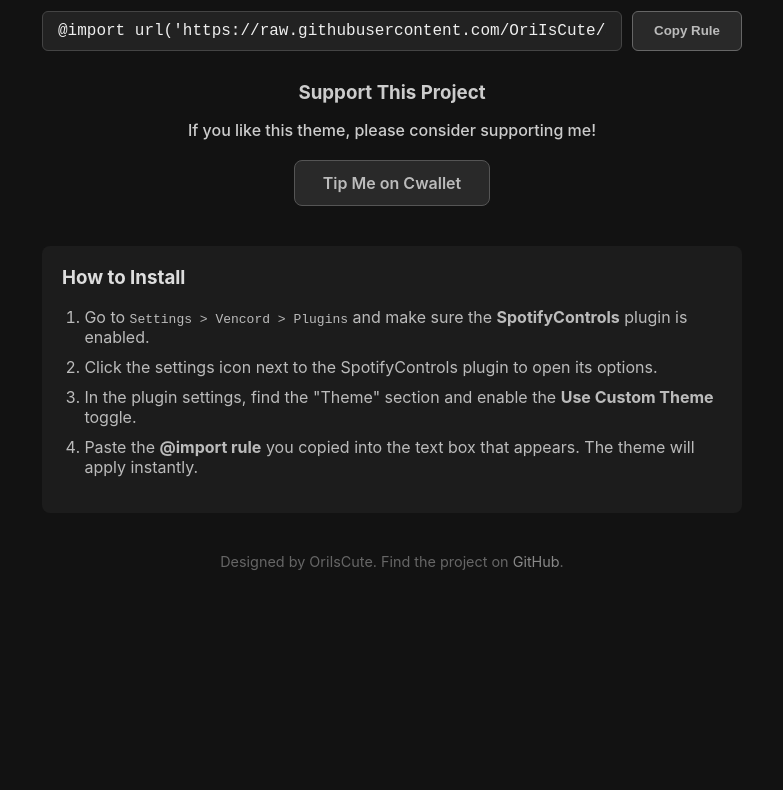
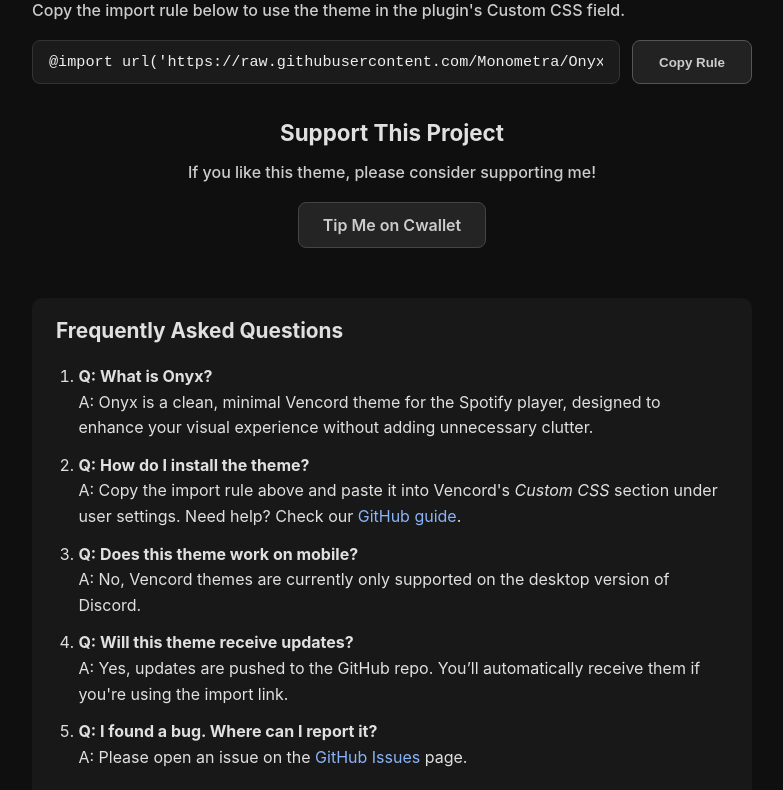
Before and after one commit to Monometra/Onyx-Project, a plain HTML site: page docs/index.html in a window 1280 px wide. Shown: the part 267-1057 px from the top of the page, without its empty margins (248-1031 px from the left). Before the commit the page ends 872 px from the top, so only its background shows below. Drawn offline with Linux system fonts and the light colour scheme.

Commit message:
Update index.html

```diff
--- a/docs/index.html
+++ b/docs/index.html
@@ -15,34 +15,34 @@
   <title>Onyx Theme for Vencord</title>
   <link rel="preconnect" href="https://fonts.googleapis.com" />
   <link rel="preconnect" href="https://fonts.gstatic.com" crossorigin />
-  <link
-    href="https://fonts.googleapis.com/css2?family=Inter:wght@400;500;700&display=swap"
-    rel="stylesheet"
-  />
+  <link href="https://fonts.googleapis.com/css2?family=Inter:wght@400;500;700&display=swap" rel="stylesheet" />
   <style>
+    * {
+      box-sizing: border-box;
+    }
     body {
       font-family: 'Inter', sans-serif;
-      background: #121212;
-      color: #ddd;
+      background: #0f0f0f;
+      color: #e0e0e0;
       margin: 0;
-      padding: 20px;
+      padding: 30px 20px;
       display: flex;
       justify-content: center;
     }
     .container {
-      max-width: 700px;
       width: 100%;
+      max-width: 720px;
     }
     header {
       text-align: center;
-      margin-bottom: 20px;
+      margin-bottom: 30px;
     }
     header p {
-      color: #bbb;
-      font-weight: 400;
+      color: #aaa;
       font-size: 1.1rem;
-      max-width: 500px;
-      margin: 10px auto 0 auto;
+      max-width: 540px;
+      margin: 15px auto 0;
+      line-height: 1.6;
     }
     svg text.logo-text {
       font-family: 'Inter', sans-serif;
@@ -51,9 +51,9 @@
       fill: url(#logoGradient);
     }
     main h2 {
-      font-size: 2rem;
+      font-size: 1.9rem;
       font-weight: 700;
-      margin-bottom: 10px;
+      margin-bottom: 12px;
     }
     main p {
       font-weight: 500;
@@ -62,42 +62,41 @@
     }
     .copy-container {
       display: flex;
-      gap: 10px;
-      margin-bottom: 30px;
+      gap: 12px;
+      margin-bottom: 35px;
+      flex-wrap: wrap;
     }
     .url-box {
-      flex-grow: 1;
-      padding: 10px 15px;
-      border-radius: 6px;
-      border: 1px solid #444;
-      background: #222;
+      flex: 1;
+      padding: 12px 16px;
+      border-radius: 8px;
+      border: 1px solid #333;
+      background: #1b1b1b;
       color: #eee;
       font-family: monospace;
-      font-size: 1rem;
+      font-size: 0.95rem;
       user-select: all;
+      width: 100%;
     }
     .cta-button {
-      background-color: #292929;
-      border: 1px solid #666;
-      border-radius: 6px;
-      color: #bbb;
+      background-color: #222;
+      border: 1px solid #555;
+      border-radius: 8px;
+      color: #ccc;
       font-weight: 600;
-      padding: 10px 18px;
+      padding: 12px 20px;
       cursor: pointer;
       user-select: none;
-      transition: background-color 0.3s ease, color 0.3s ease, box-shadow 0.3s ease;
-      position: relative;
-      overflow: hidden;
-      min-width: 110px;
+      transition: 0.3s ease;
+      min-width: 120px;
     }
     .cta-button:hover {
-      background-color: #3c3c3c;
-      color: #ddd;
-      box-shadow: 0 0 5px 1px #555;
+      background-color: #333;
+      color: #fff;
+      box-shadow: 0 0 8px 1px #444;
     }
     .cta-button:active {
-      background-color: #222;
-      box-shadow: none;
+      background-color: #161616;
     }
     .cta-button.copied {
       background-color: #1e4620;
@@ -116,119 +115,90 @@
     }
     .tip-section {
       text-align: center;
-      margin-bottom: 40px;
-      color: #ccc;
+      margin-bottom: 50px;
     }
     .tip-section h3 {
+      font-size: 1.4rem;
+      margin-bottom: 8px;
       font-weight: 700;
-      margin-bottom: 10px;
     }
     .tip-button {
-      background-color: #292929;
-      border: 1px solid #555;
+      background-color: #242424;
+      border: 1px solid #444;
       border-radius: 8px;
-      color: #bbb;
+      color: #ccc;
       font-weight: 600;
-      padding: 12px 28px;
-      cursor: pointer;
+      padding: 12px 24px;
       text-decoration: none;
       display: inline-block;
-      transition: background-color 0.3s ease, color 0.3s ease;
-      user-select: none;
+      transition: 0.3s ease;
     }
     .tip-button:hover {
-      background-color: #3b3b3b;
-      color: #e0e0e0;
+      background-color: #333;
+      color: #fff;
     }
     .installation-guide {
-      background-color: #1c1c1c;
-      border-radius: 8px;
-      padding: 20px;
-      color: #bbb;
+      background-color: #181818;
+      border-radius: 10px;
+      padding: 20px 24px;
+      margin-bottom: 40px;
     }
     .installation-guide h3 {
+      font-size: 1.3rem;
       margin-top: 0;
+      color: #e0e0e0;
       font-weight: 700;
-      color: #ddd;
     }
     .installation-guide ol {
       padding-left: 1.4em;
+      line-height: 1.6;
     }
-    .installation-guide ol li {
-      margin-bottom: 10px;
+    .installation-guide li {
+      margin-bottom: 12px;
+    }
+    .installation-guide a {
+      color: #8ab4f8;
+      text-decoration: none;
+    }
+    .installation-guide a:hover {
+      text-decoration: underline;
     }
     footer {
-      margin-top: 40px;
       text-align: center;
+      font-size: 0.9rem;
       color: #666;
-      font-size: 0.9rem;
-      user-select: none;
+      margin-top: 50px;
     }
     footer a {
       color: #888;
       text-decoration: none;
     }
     footer a:hover {
-      color: #aaa;
-      text-decoration: underline;
+      color: #ccc;
     }
   </style>
 </head>
 <body>
   <div class="container">
     <header>
-      <svg
-        width="220"
-        height="80"
-        viewBox="0 0 220 80"
-        xmlns="http://www.w3.org/2000/svg"
-        aria-label="Onyx Logo"
-        role="img"
-      >
+      <svg width="220" height="80" viewBox="0 0 220 80" xmlns="http://www.w3.org/2000/svg" aria-label="Onyx Logo" role="img">
         <defs>
           <linearGradient id="logoGradient" x1="0%" y1="50%" x2="100%" y2="50%">
-            <stop offset="0%" style="stop-color:#E0E0E0; stop-opacity:1" />
-            <stop offset="100%" style="stop-color:#A0A0A0; stop-opacity:1" />
+            <stop offset="0%" style="stop-color:#E0E0E0;" />
+            <stop offset="100%" style="stop-color:#A0A0A0;" />
           </linearGradient>
         </defs>
-        <text
-          x="50%"
-          y="50%"
-          dy=".35em"
-          text-anchor="middle"
-          class="logo-text"
-        >
-          Onyx
-        </text>
+        <text x="50%" y="50%" dy=".35em" text-anchor="middle" class="logo-text">Onyx</text>
       </svg>
-      <p>
-        A dynamic, bloat-free theme for the Vencord Spotify player. Designed for a
-        seamless visual experience.
-      </p>
+      <p>A dynamic, bloat-free theme for the Vencord Spotify player. Designed for a seamless visual experience.</p>
     </header>
 
     <main>
       <h2>Get the Theme</h2>
-      <p>
-        Copy the import rule below to use the theme in the plugin's Custom CSS
-        field.
-      </p>
-
+      <p>Copy the import rule below to use the theme in the plugin's Custom CSS field.</p>
       <div class="copy-container">
-        <input
-          type="text"
-          class="url-box"
-          value="@import url('https://raw.githubusercontent.com/OriIsCute/Spotify-Controls-Refresh/refs/heads/main/Spotify-Controls-Refresh.css');"
-          readonly
-          aria-label="Theme import URL"
-        />
-        <button
-          class="cta-button"
-          id="copy-button"
-          aria-live="polite"
-          aria-pressed="false"
-          onclick="copyToClipboard()"
-        >
+        <input type="text" class="url-box" value="@import url('https://raw.githubusercontent.com/Monometra/Onyx-Project/refs/heads/Onyx/OnyxPlayerVencord.theme.css');" readonly aria-label="Theme import URL" />
+        <button class="cta-button" id="copy-button" onclick="copyToClipboard()" aria-live="polite" aria-pressed="false">
           <span class="button-text original">Copy Rule</span>
           <span class="button-text success" aria-hidden="true">Copied!</span>
         </button>
@@ -237,52 +207,22 @@
       <section class="tip-section" aria-label="Support the project">
         <h3>Support This Project</h3>
         <p>If you like this theme, please consider supporting me!</p>
-        <a
-          href="https://cwallet.com/t/VBDN64HT"
-          target="_blank"
-          rel="noopener noreferrer"
-          class="tip-button"
-          role="button"
-          tabindex="0"
-          referrerpolicy="no-referrer"
-        >
-          Tip Me on Cwallet
-        </a>
+        <a href="https://cwallet.com/t/VBDN64HT" target="_blank" rel="noopener noreferrer" class="tip-button" role="button" tabindex="0">Tip Me on Cwallet</a>
       </section>
     </main>
 
-    <section class="installation-guide" aria-label="Installation Guide">
-      <h3>How to Install</h3>
+    <section class="installation-guide" aria-label="Frequently Asked Questions">
+      <h3>Frequently Asked Questions</h3>
       <ol>
-        <li>
-          Go to <code>Settings &gt; Vencord &gt; Plugins</code> and make sure the
-          <strong>SpotifyControls</strong> plugin is enabled.
-        </li>
-        <li>
-          Click the settings icon next to the SpotifyControls plugin to open its
-          options.
-        </li>
-        <li>
-          In the plugin settings, find the "Theme" section and enable the
-          <strong>Use Custom Theme</strong> toggle.
-        </li>
-        <li>
-          Paste the <strong>@import rule</strong> you copied into the text box that
-          appears. The theme will apply instantly.
-        </li>
+        <li><strong>Q: What is Onyx?</strong><br>A: Onyx is a clean, minimal Vencord theme for the Spotify player, designed to enhance your visual experience without adding unnecessary clutter.</li>
+        <li><strong>Q: How do I install the theme?</strong><br>A: Copy the import rule above and paste it into Vencord's <em>Custom CSS</em> section under user settings. Need help? Check our <a href="https://github.com/Monometra/Onyx-Project" target="_blank">GitHub guide</a>.</li>
+        <li><strong>Q: Does this theme work on mobile?</strong><br>A: No, Vencord themes are currently only supported on the desktop version of Discord.</li>
+        <li><strong>Q: Will this theme receive updates?</strong><br>A: Yes, updates are pushed to the GitHub repo. You’ll automatically receive them if you're using the import link.</li>
+        <li><strong>Q: I found a bug. Where can I report it?</strong><br>A: Please open an issue on the <a href="https://github.com/Monometra/Onyx-Project/issues" target="_blank">GitHub Issues</a> page.</li>
       </ol>
     </section>
-
     <footer>
-      <p>
-        Designed by OriIsCute. Find the project on
-        <a
-          href="https://github.com/OriIsCute/Spotify-Controls-Refresh"
-          target="_blank"
-          rel="noopener noreferrer"
-          >GitHub</a
-        >.
-      </p>
+      <p>Designed by Onyx-Project. Find the project on <a href="https://github.com/Monometra/Onyx-Project" target="_blank">GitHub</a>.</p>
     </footer>
   </div>
 
@@ -292,31 +232,24 @@
       const button = document.getElementById('copy-button');
       const textToCopy = urlBox.value;
 
-      if (button.classList.contains('copied')) {
-        return;
-      }
+      if (button.classList.contains('copied')) return;
 
       let success = false;
       try {
         await navigator.clipboard.writeText(textToCopy);
         success = true;
       } catch (err) {
-        console.error('Modern copy failed, falling back.', err);
+        urlBox.select();
         try {
-          urlBox.select();
           document.execCommand('copy');
-          window.getSelection()?.removeAllRanges();
           success = true;
-        } catch (legacyErr) {
-          console.error('Legacy copy failed.', legacyErr);
-        }
+        } catch {}
       }
 
       if (success) {
         button.classList.add('copied');
         button.setAttribute('aria-pressed', 'true');
         button.disabled = true;
-
         setTimeout(() => {
           button.classList.remove('copied');
           button.setAttribute('aria-pressed', 'false');
```
